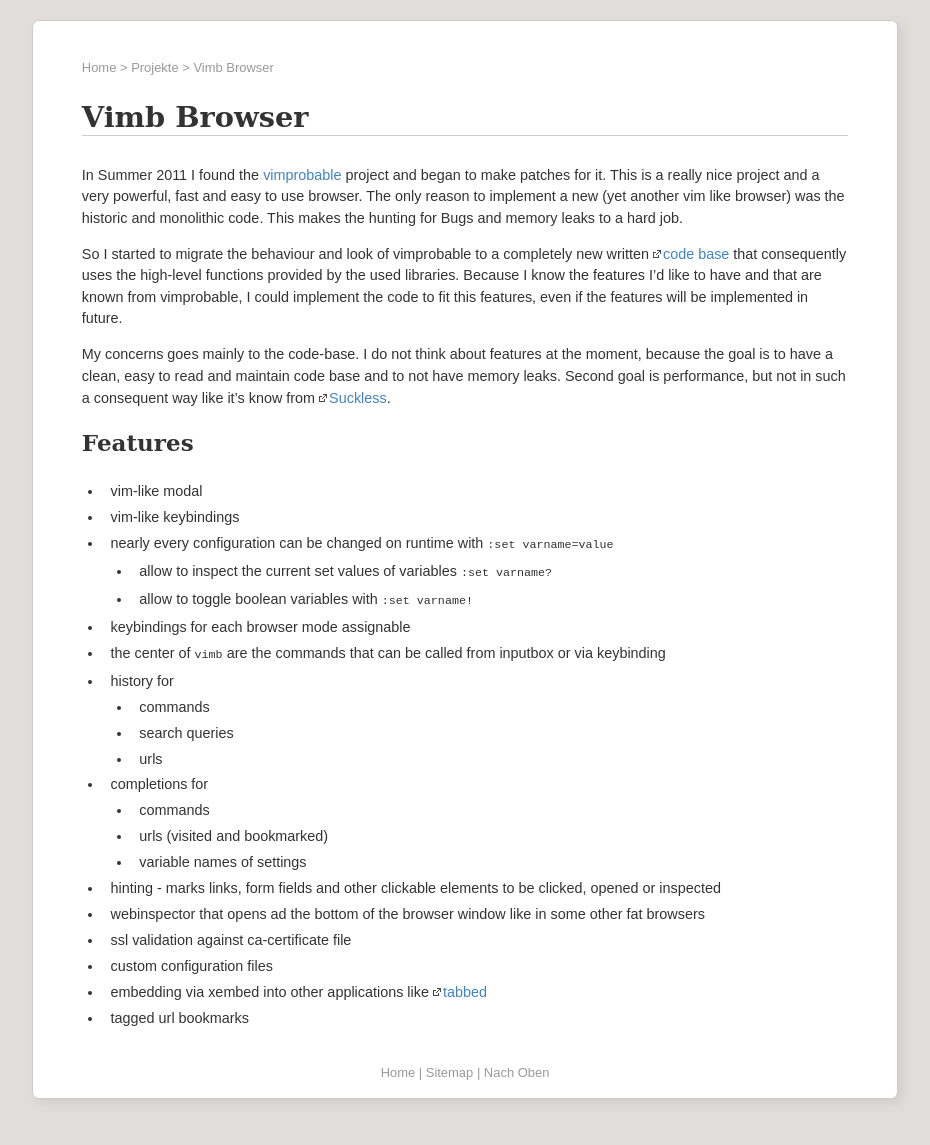
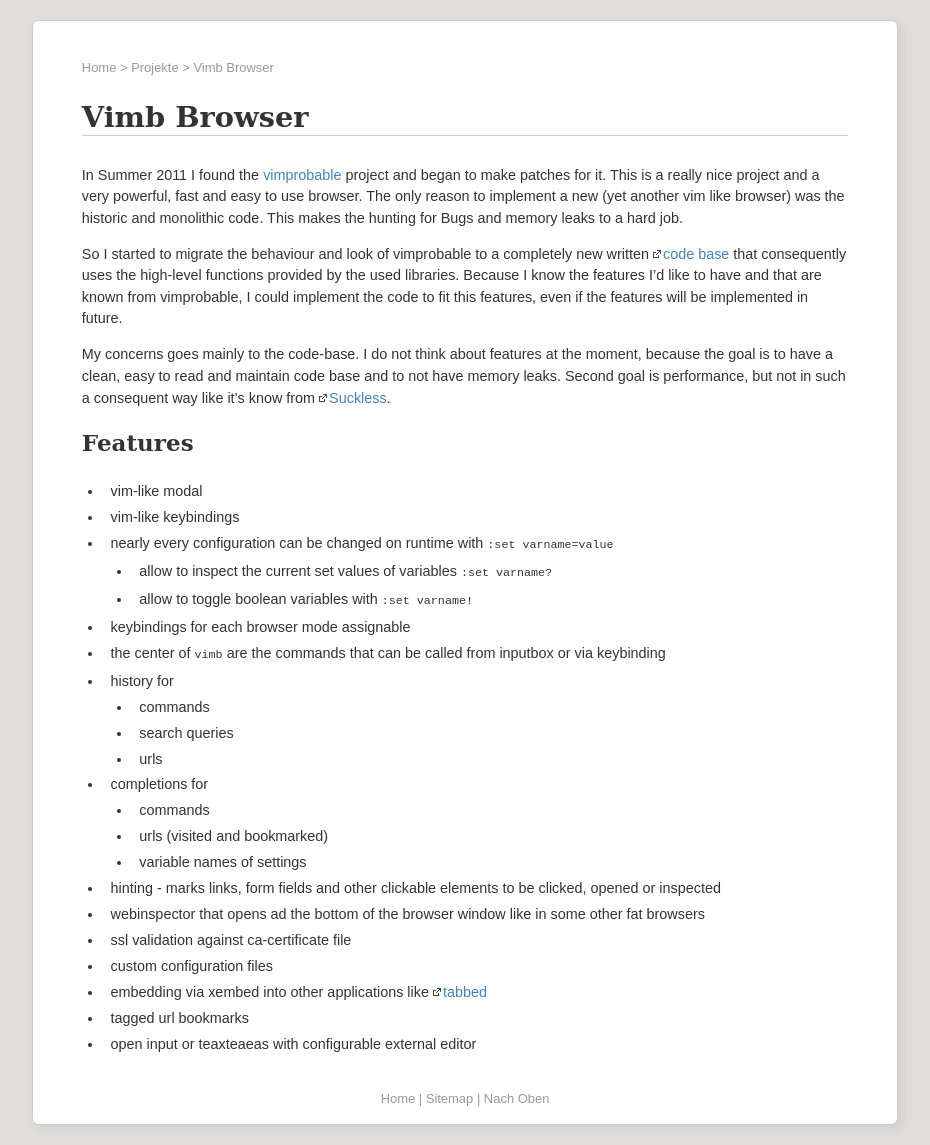
Before and after one commit to fanglingsu/fanglingsu.github.com, a Jekyll site: the page built from projects/vimb.md, in a window 1280 px wide. Shown: the whole page, without its empty margins (175-1105 px from the left). Built offline with Jekyll 4.4.1, drawn with Linux system fonts in a browser that asks for light colours; before the commit the page ends 1119 px from its top, so only the background shows below that.

Commit message:
Added new external editor feature to vimb browser page.

```diff
--- a/projects/vimb.md
+++ b/projects/vimb.md
@@ -49,6 +49,7 @@ a consequent way like it's know from [Suckless][].
 - custom configuration files
 - embedding via xembed into other applications like [tabbed][]
 - tagged url bookmarks
+- open input or teaxteaeas with configurable external editor
 
 [suckless]: http://suckless.org/
 [vimb]:     https://github.com/fanglingsu/vimb  "Vimb Browser"
```
